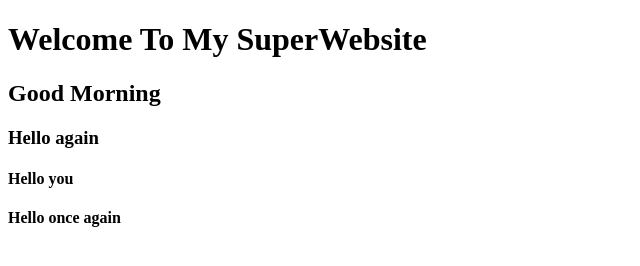
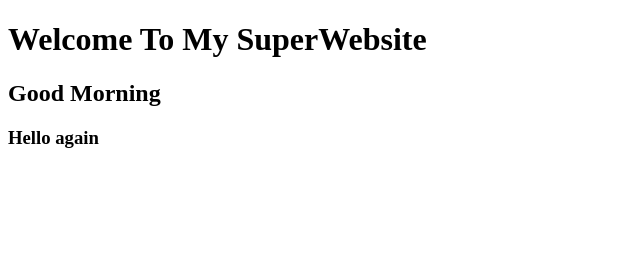
Before and after one commit to EdwardAgyeman/superwebsite, a plain HTML site: page index.html in a window 1280 px wide. Shown: the whole page, without its empty margins (0-640 px from the left). Drawn offline with Linux system fonts and the light colour scheme.

Commit message:
Version 0.0.4
Deleted

```diff
--- a/index.html
+++ b/index.html
@@ -9,8 +9,7 @@
     <h1>Welcome To My SuperWebsite</h1>
     <h2>Good Morning</h2>
     <h3>Hello again</h3>
-    <h4>Hello you</h4>
-     <h4>Hello once again</h4>
+
 
 </body>
 </html>
```
